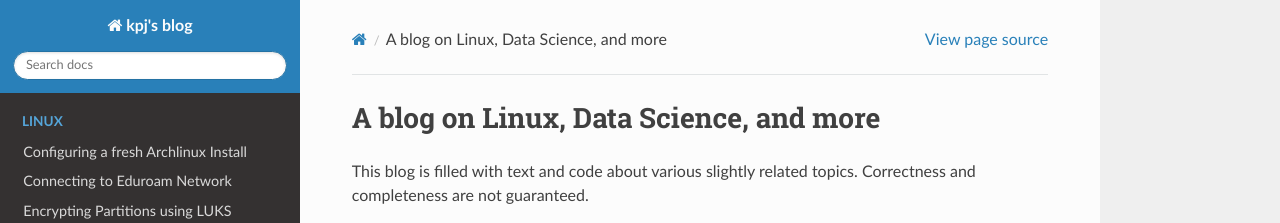
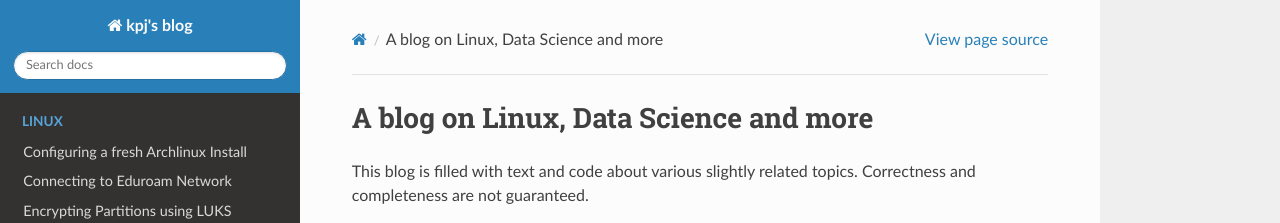
Before and after one commit to kpj/kpj.github.io, a Sphinx documentation site: the page built from source/index.rst, in a window 1280 px wide and 900 px high. Shown: the top 223 px of the window. Built offline with Sphinx 7.4.7 and the Read the Docs theme 2.0.0, drawn with Linux system fonts in a browser that asks for light colours; pages that are not in the unit, such as notebooks, are missing from menus.

Commit message:
Remove Oxford comma from title

```diff
--- a/source/index.rst
+++ b/source/index.rst
@@ -1,5 +1,5 @@
-A blog on Linux, Data Science, and more
-=======================================
+A blog on Linux, Data Science and more
+======================================
 
 
 This blog is filled with text and code about various slightly related topics.
```
